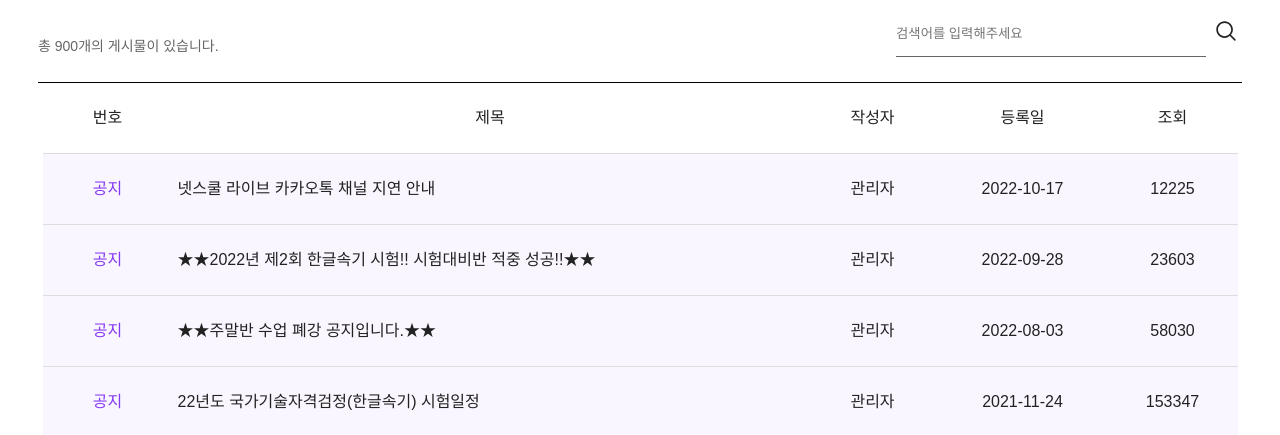
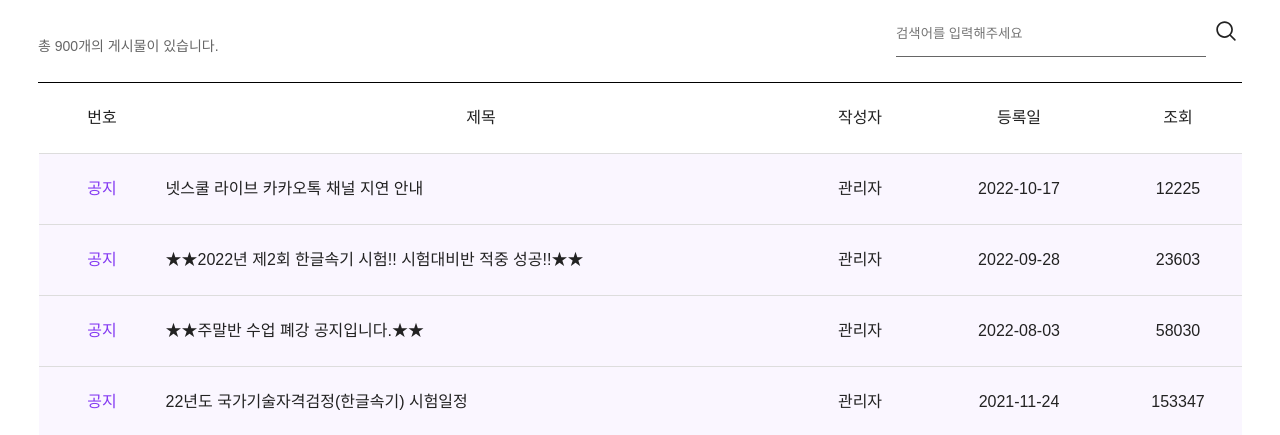
Before and after one commit to EZEN-NKLCB/NETschoolLIVE, a plain HTML site: page notice-table.html in a window 1280 px wide. Shown: the part 296-731 px from the top of the page. Drawn offline with Linux system fonts and the light colour scheme; a web font is replaced by a local one.

Commit message:
table 수정

```diff
--- a/notice-table.css
+++ b/notice-table.css
@@ -86,7 +86,7 @@ th{
 
 }
 th, td{
-    padding: 5px; height: 60px;
+    padding: 5px 0; height: 60px;
     line-height: 60px;
     border-bottom: 1px solid #ddd;
     margin: 0 auto;
@@ -98,17 +98,17 @@ table {
 }
 
 .w-10{
-    width: 120px;
+    width: 127px;
 }
 .w-50{
-    width: 625px;
+    width: 631px;
     /* text-align: left; */
 }
 tbody .w-50 {
     text-align: left;
 }
 .w-15{
-    width: 160px;
+    width: 191px;
 }
 .page_num {
     display: flex;
```
